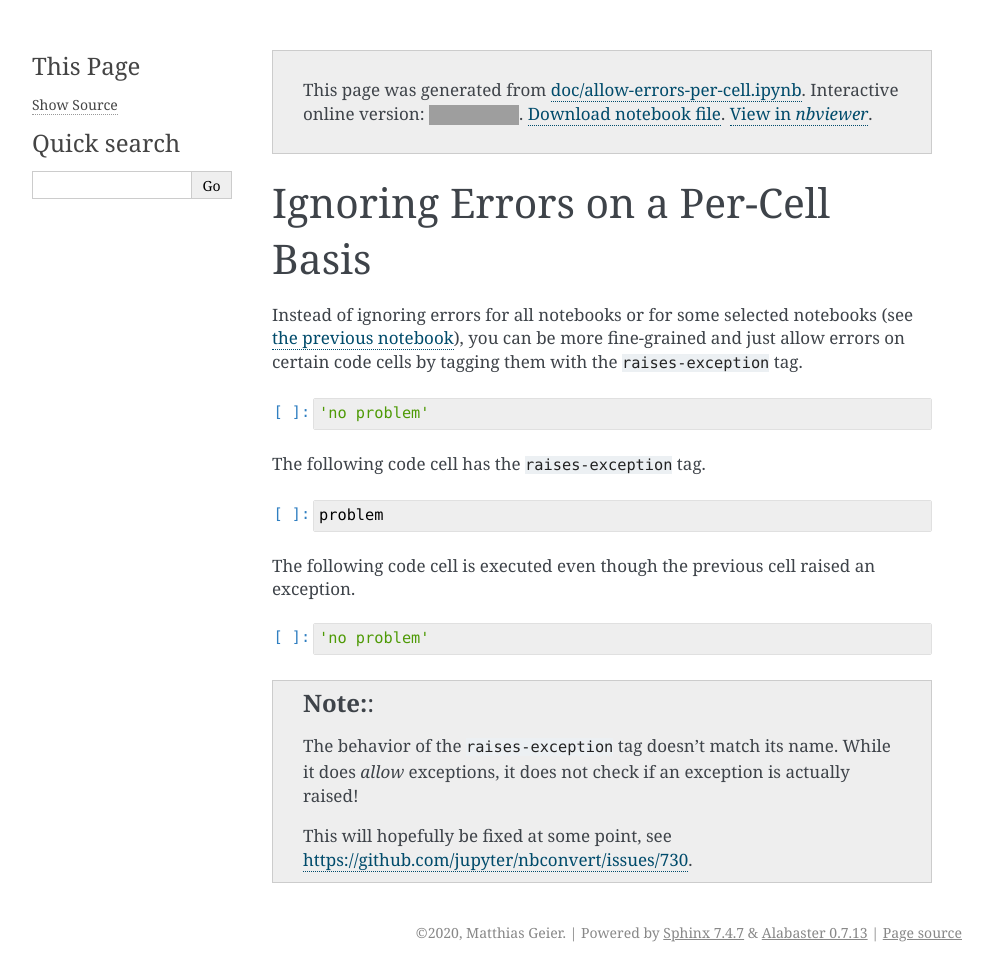
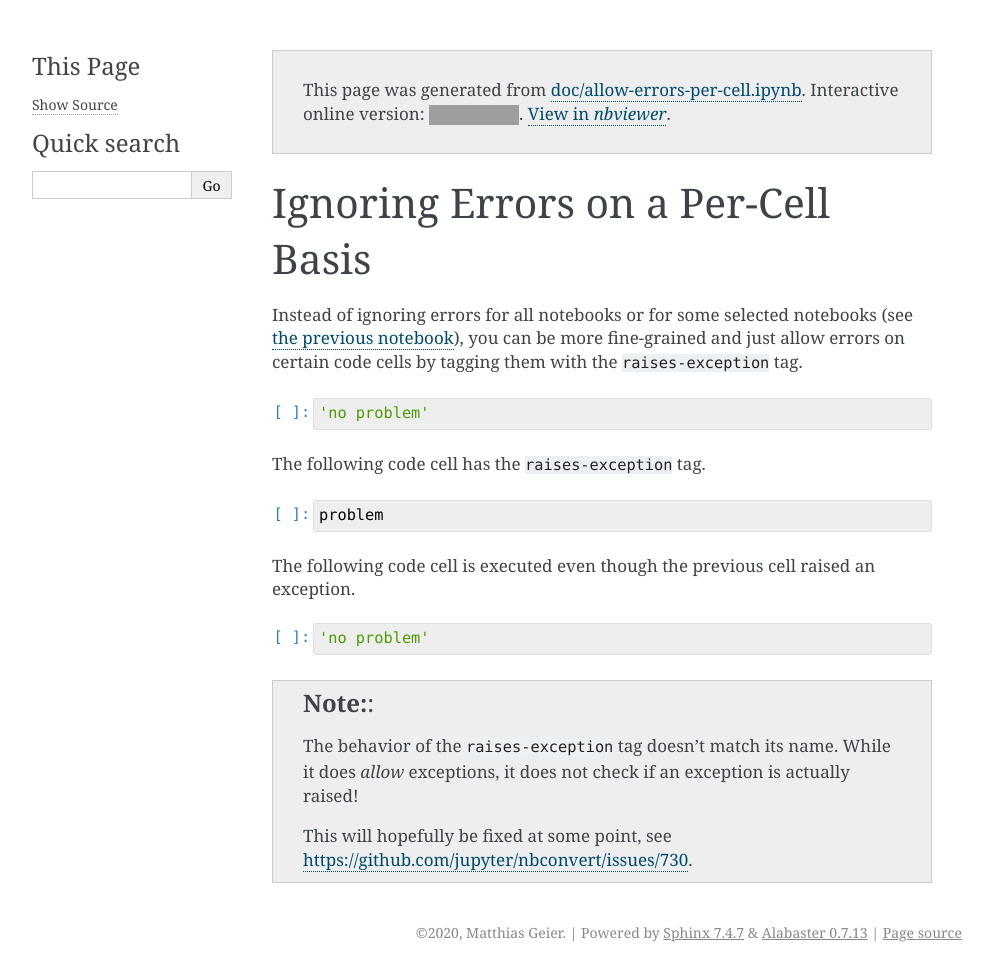
Before and after one commit to spatialaudio/nbsphinx, a Sphinx documentation site: the page built from doc/allow-errors-per-cell.ipynb, in a window 1280 px wide. Shown: the whole page, without its empty margins (148-1141 px from the left). Built offline with Sphinx 7.4.7, drawn with Linux system fonts in a browser that asks for light colours; pages that are not in the unit, such as notebooks, are missing from menus; grey boxes are pictures that could not be loaded.

Commit message:
DOC: Remove "Download notebook file" link
... because notebooks may depend on local files that are not downloaded.

```diff
--- a/doc/conf.py
+++ b/doc/conf.py
@@ -46,7 +46,6 @@ nbsphinx_prolog = r"""
         <a class="reference external" href="https://github.com/spatialaudio/nbsphinx/blob/{{ env.config.release|e }}/{{ docname|e }}">{{ docname|e }}</a>.
         Interactive online version:
         <a href="https://mybinder.org/v2/gh/spatialaudio/nbsphinx/{{ env.config.release|e }}?filepath={{ docname|e }}"><img alt="Binder badge" src="https://mybinder.org/badge_logo.svg" style="vertical-align:text-bottom"></a>.
-        <a class="reference external" href="{{ env.docname|basename|e }}.ipynb">Download notebook file</a>.
       </p>
       <script>
         if (document.location.host) {
```
